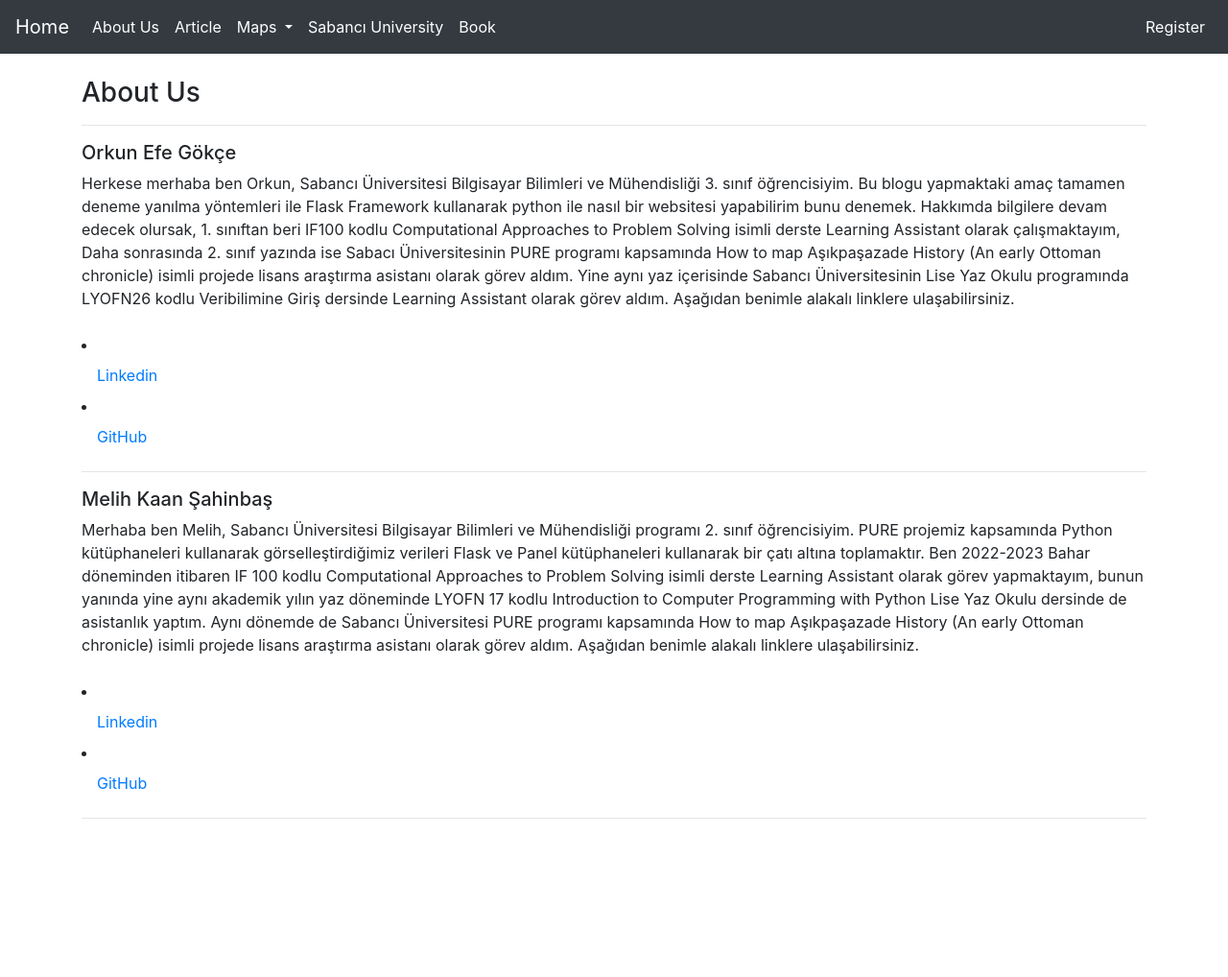
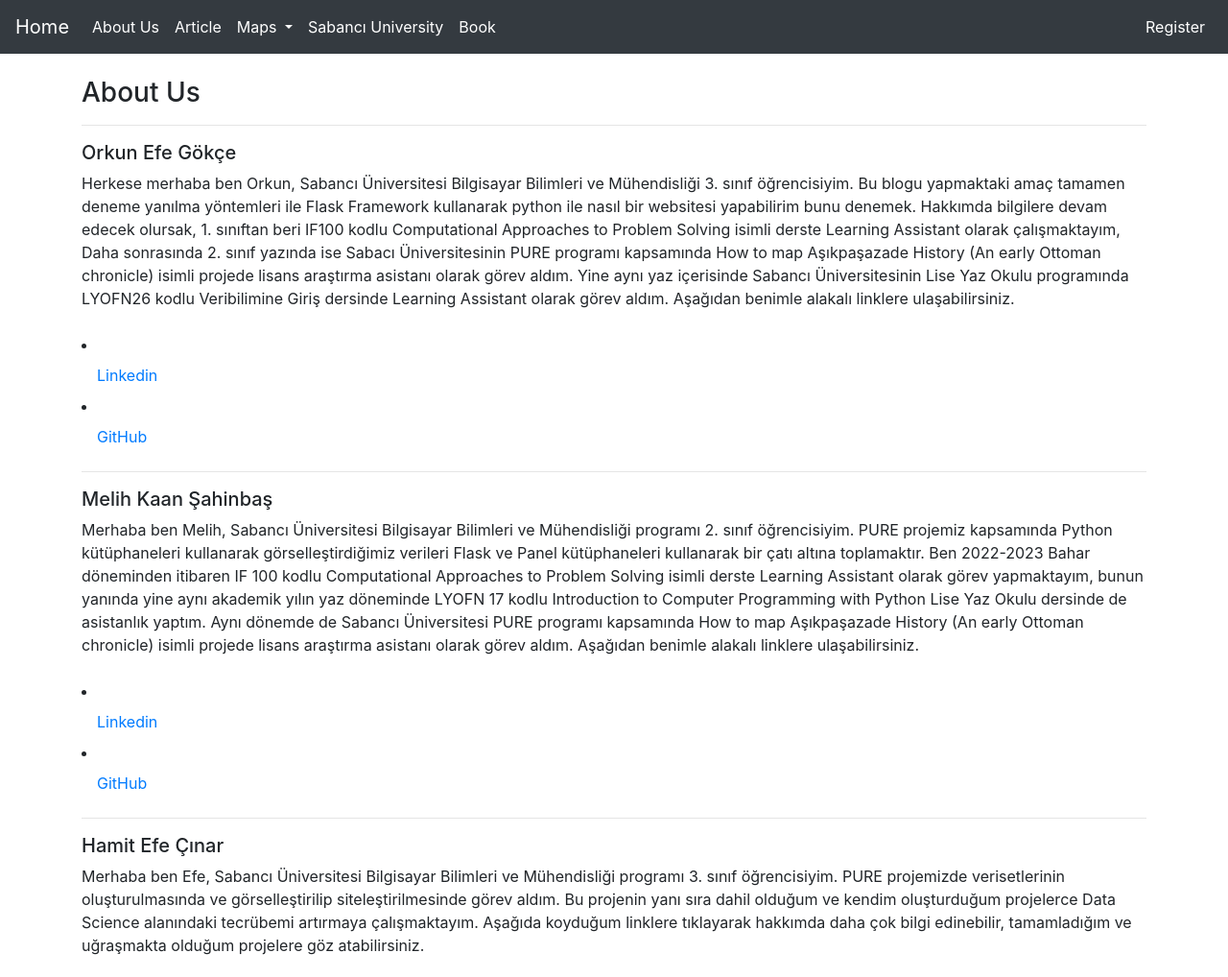
Before and after one commit to orkngkc/pureWebsiteFlask, a Flask app: page /about in a window 1280 px wide. Shown: the top 1018 px of the page at 96% size. Before the commit the page ends 853 px from the top, so only its background shows below. Run offline with Flask 3, Linux system fonts and the light colour scheme; parts of the project's set-up code (start-up, migrations or seed data) failed here and were passed over; some libraries are stand-ins or nearby versions.

Commit message:
Update about.html

```diff
--- a/templates/about.html
+++ b/templates/about.html
@@ -25,6 +25,23 @@
     </li>
 
     <hr>
+    <h5>Hamit Efe Çınar</h5>
+    Merhaba ben Efe, Sabancı Üniversitesi Bilgisayar Bilimleri ve Mühendisliği programı 3. sınıf öğrencisiyim. PURE projemizde verisetlerinin oluşturulmasında ve görselleştirilip siteleştirilmesinde görev aldım. Bu projenin yanı sıra dahil olduğum ve kendim oluşturduğum projelerce Data Science alanındaki tecrübemi artırmaya çalışmaktayım. Aşağıda koyduğum linklere tıklayarak hakkımda daha çok bilgi edinebilir, tamamladığım ve uğraşmakta olduğum projelere göz atabilirsiniz.
+    <br><br>
+
+    <p align="center">
+    <a href="https://github.com/odulsuzkisafilm" target="_blank">
+    <img src=https://img.shields.io/badge/odulsuzkisafilm.com-%23121011.svg?style=for-the-badge&logo=github&logoColor=orange alt=odulsuzkisafilm.com style="margin-bottom: 5px;" />
+    </a> &nbsp;
+
+
+    <a href="https://www.linkedin.com/in/efe-çınar-634a21223/" target="_blank">
+    <img src=https://img.shields.io/badge/linkedin-%231E77B5.svg?&style=for-the-badge&logo=linkedin&logoColor=white alt=linkedin style="margin-bottom: 5px;" />
+    </a> &nbsp;
+    </p>
+
+    <hr>
+
 {% endblock %}
 
 {% block title %}
```
